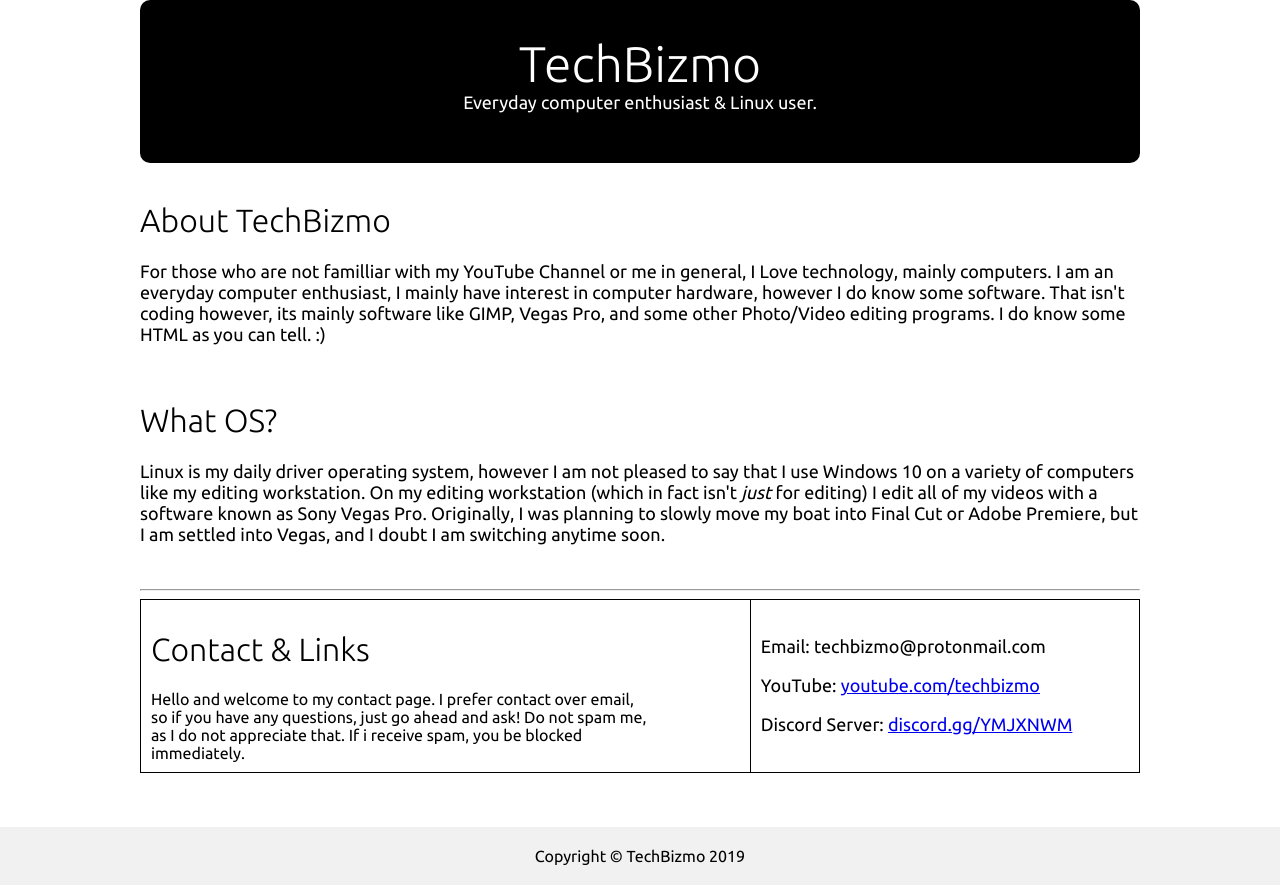
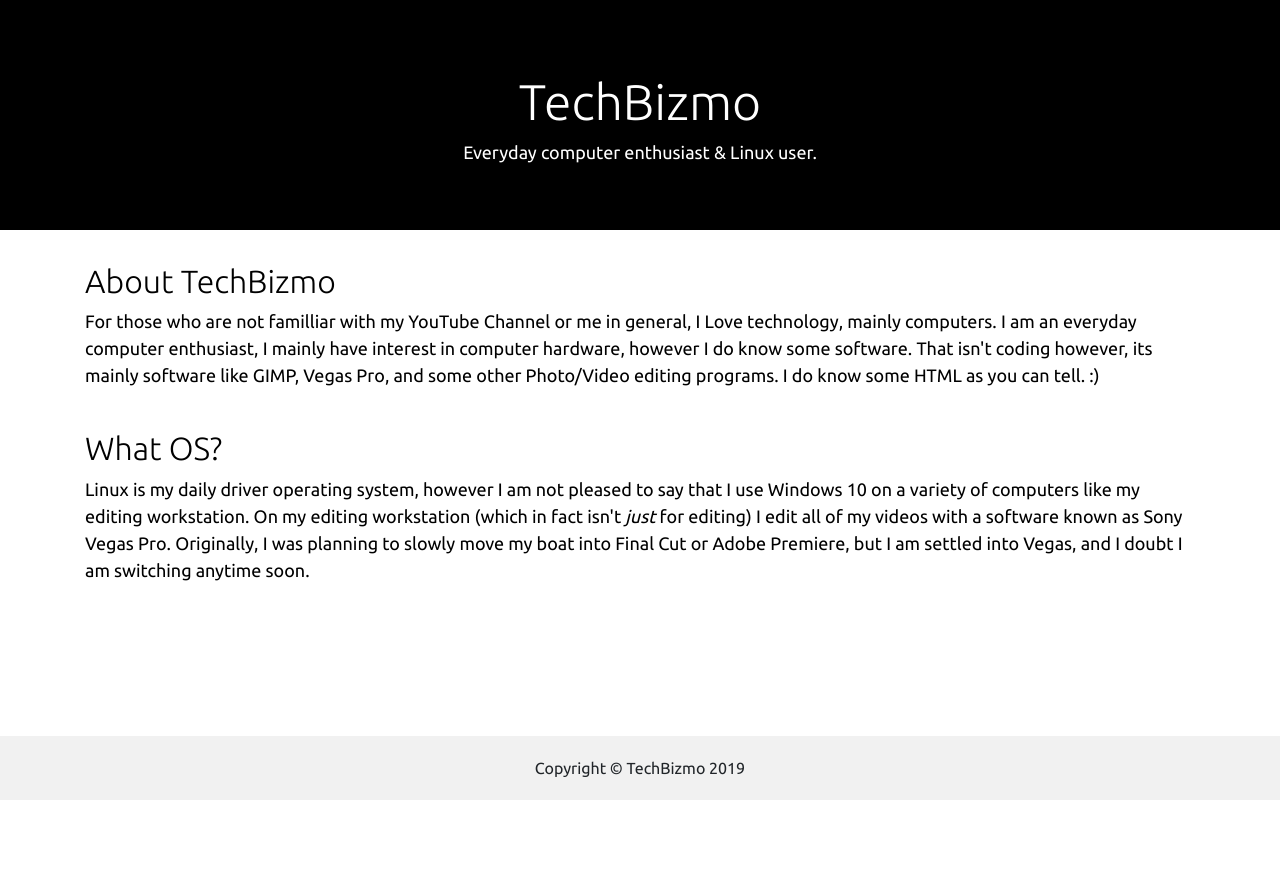
Before and after one commit to qwow5/techbizmo-website, a plain HTML site: page index.html in a window 1280 px wide. After the commit the page ends 800 px from the top, so only its background shows below. Drawn offline with nearby package versions, Linux system fonts and the light colour scheme.

Commit message:
Add files via upload

```diff
--- a/index.html
+++ b/index.html
@@ -4,13 +4,12 @@
   <title>TechBizmo - Home</title>
   <meta charset="utf-8">
   <meta name="viewport" content="width=device-width, initial-scale=1">
+  <link rel="stylesheet" href="https://maxcdn.bootstrapcdn.com/bootstrap/4.3.1/css/bootstrap.min.css">
   <script src="https://ajax.googleapis.com/ajax/libs/jquery/3.3.1/jquery.min.js"></script>
+  <script src="https://cdnjs.cloudflare.com/ajax/libs/popper.js/1.14.7/umd/popper.min.js"></script>
+  <script src="https://maxcdn.bootstrapcdn.com/bootstrap/4.3.1/js/bootstrap.min.js"></script>
 </head>
 <style>
-body {
-	margin: auto;
-	max-width: 1000px;
-}
 @font-face {
     font-family: ubuntu;
     src: url(Ubuntu-R.ttf);
@@ -39,12 +38,12 @@
 .footer {
     background-color: #f1f1f1;
     width: 100%;
-	position: absolute;
+	position: fixed;
+	bottom: 0;
     font-family: ubuntu;
     font-weight: 100;
     padding-top: 20px;
     padding-bottom: 20px;
-	left: 0;
 }
 .heading {
 	font-family: ubuntu-l;
@@ -58,48 +57,13 @@
 	color: white;
 	text-align: center;
 }
-table {
-    border-collapse: collapse;
-    width: 100%;
-    font-family: ubuntu;
-}
-td, th {
-    border: 1px solid black;
-    padding: 10px;
-}
-.tp {
-	max-width: 500px;
-	min-width: 100px;
-}
 .jumbotron {
 	background-color: black;
-	padding-bottom: 50px;
-	padding-top: 35px;
-	border-radius: 10px;
-	width: 100%;
-}
-.fa {
-  padding: 20px;
-  font-size: 15px;
-  width: 15px;
-  text-align: center;
-  text-decoration: none;
-  margin: 5px 2px;
-  border-radius: 50%;
-}
-
-.fa:hover {
-    opacity: 0.7;
-}
-.fa-youtube {
-  background: #bb0000;
-  color: white;
 }
 </style>
 <body>
 
 <!-- Page content -->
-<center>
 <div class="main">
 <div class="jumbotron jumbotron-fluid">
 <div class="container">
@@ -107,15 +71,13 @@
 <div class="subheading">Everyday computer enthusiast & Linux user.</div>
 </div>
 </div>
-</center>
-<br>
 <div class="container">
-<h1>About TechBizmo</h1>
+<h2>About TechBizmo</h2>
 <p>For those who are not familliar with my YouTube Channel or me in general, I Love technology,
 mainly computers. I am an everyday computer enthusiast, I mainly have interest in computer hardware, however I do know some software. That isn't coding however, its mainly software
 like GIMP, Vegas Pro, and some other Photo/Video editing programs. I do know some HTML as you can tell. :)</p>
 <br>
-<h1>What OS?</h1>
+<h2>What OS?</h2>
 <p>Linux is my daily driver operating system,
 however I am not pleased to say that I use Windows 10
 on a variety of computers like my editing workstation. On my editing workstation (which in fact isn't
@@ -123,30 +85,15 @@
 I was planning to slowly move my boat into Final Cut or Adobe Premiere, but I am settled into Vegas,
 and I doubt I am switching anytime soon.</p>
 </div>
-<br>
-<hr>
-<div class="container">
-<table>
-<tr>
-<td>
-<h1>Contact & Links</h1>
-<div class="tp">Hello and welcome to my contact page. I prefer contact over email,
-so if you have any questions, just go ahead and ask! Do not spam me, as I do not appreciate that. If i receive spam, you
-be blocked immediately.</div>
-</td>
-<td>
-<p>Email: techbizmo@protonmail.com</p>
-<p>YouTube: <a href="https://www.youtube.com/techbizmo/">youtube.com/techbizmo</a></p>
-<p>Discord Server: <a href="http://discord.gg/YMJXNWM">discord.gg/YMJXNWM</a></p>
-</td>
-</tr>
-</table>
-</div>
+
+
 <br>
 <br>
 <br>
-</body>
+
 <div class="footer">
 <center>Copyright &copy TechBizmo 2019</center>
 </div>
+
+</body>
 </html>
```
